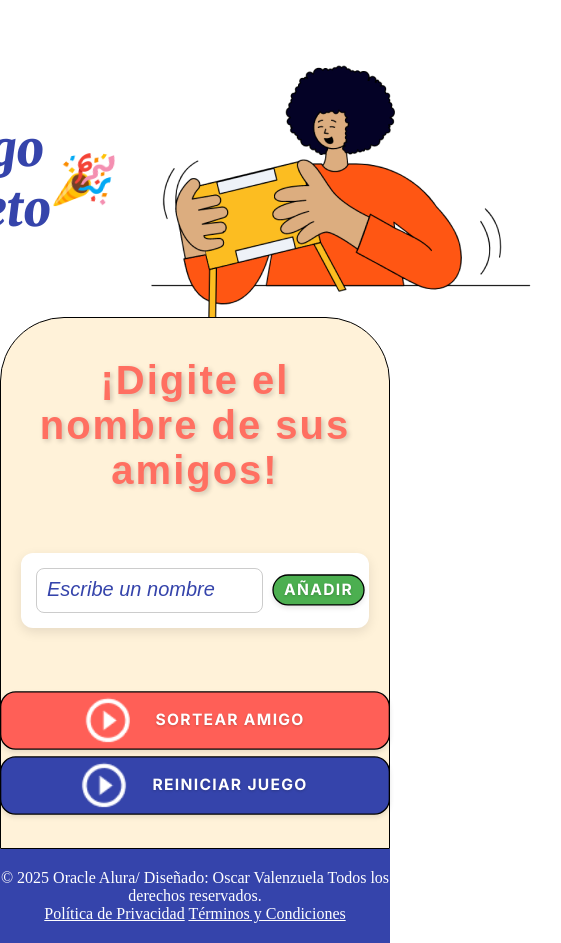
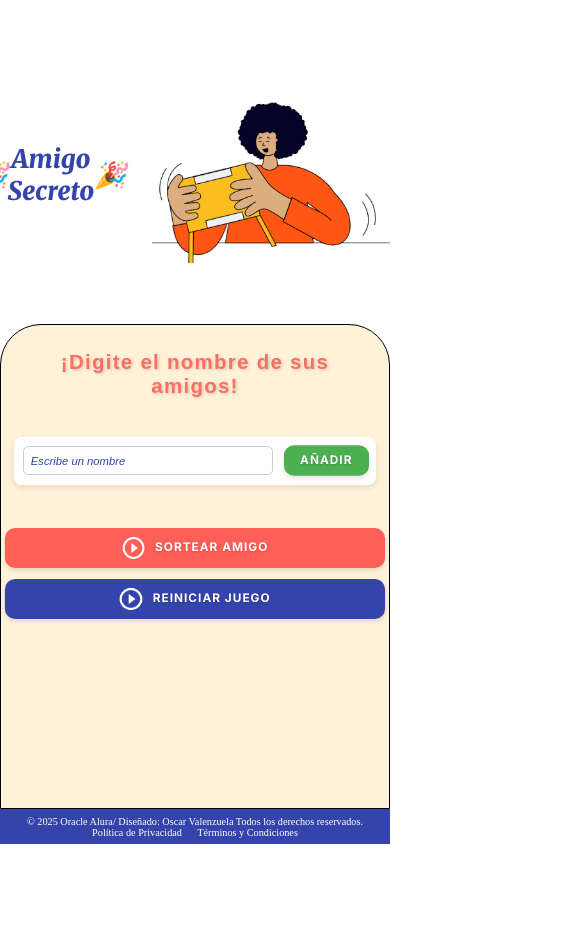
Before and after one commit to ozkar78/ProyectoAmigoSecreto, a plain HTML site: page index.html in a window 390 px wide. Shown: the whole page, 561 px wide, since content can reach past the window. After the commit the page ends 844 px from the top, so only its background shows below. Drawn offline with Linux system fonts and the light colour scheme.

Commit message:
segunda actualizacion mejorando texturas al diseño

```diff
--- a/style.css
+++ b/style.css
@@ -30,12 +30,14 @@
 /* ================================
    Estilo básico para el cuerpo de la página
 ==================================== */
-.body {
-    min-height: 100vh; /* Asegura que el cuerpo ocupe toda la altura de la ventana */
-    background-color: var(--color-primary); /* Fondo azul */
+html, body {
+    zoom: 0.8;
+    height: 100%;
+    width: 100%;
+    margin: 0;
+    padding: 0;
+    overflow-x: hidden; /* Evita el desbordamiento horizontal */
     display: flex;
-    justify-content: flex-start; /* Cambiado de center a flex-start */
-    align-items: flex-start; /* Cambiado de center a flex-start */
     flex-direction: column;
 }
 
@@ -79,7 +81,7 @@
    Estilo del título principal
 ==================================== */
 .main-title {
-    font-size: 48px;
+    font-size: 3rem;
     font-family: "Merriweather", serif;
     font-weight: 900;
     font-style: italic;
@@ -94,7 +96,6 @@
     content: "🎉 "; /* Agrega un icono antes del texto */
 }
 
-/* Agregar el mismo ícono después del texto */
 .main-title::after {
     content: " 🎉"; /* Agrega el mismo icono después del texto */
 }
@@ -104,7 +105,7 @@
 ==================================== */
 .section-title {
     font-family: "Baloo Tamma 2", sans-serif;
-    font-size: 40px;
+    font-size: 2.5rem;
     font-weight: 700;
     color: #ff6f61; /* Color naranja */
     text-shadow: 2px 2px 5px rgba(0, 0, 0, 0.2);
@@ -149,7 +150,7 @@
     width: 100%;
     height: 45px;
     padding: 10px;
-    font-size: 18px;
+    font-size: 1.1rem;
     border-radius: 8px;
     border: 1px solid #ccc; /* Borde gris claro */
     transition: border 0.3s ease; /* Transición suave en el borde */
@@ -165,7 +166,7 @@
    Estilo Frase del resultado sorteo
 ==================================== */
 #resultado{
-    font-size: 24px;
+    font-size: 1.5rem;
     font-family: "Merriweather", serif;
     font-weight: 900;
     color: #3544ab;
@@ -201,7 +202,7 @@
     padding: 8px;
     text-align: center;
     font-family: 'Baloo Tamma 2', sans-serif;
-    font-size: 14px;
+    font-size: 1rem;
     color: var(--color-text);
     width: 100%;
     box-shadow: 0 2px 4px rgba(0, 0, 0, 0.1);
@@ -219,7 +220,7 @@
 .input-name::placeholder {
     color: var(--color-primary);
     font-style: italic;
-    font-size: 20px;
+    font-size: 1.1rem;
     font-family: 'Baloo Tamma 2', sans-serif;
 }
 
@@ -241,26 +242,33 @@
 ==================================== */
 button {
     background-color: var(--color-primary); /* Color del botón */
-    padding: 4px 8px;
+    padding: 12px 24px;
     font-family: "Inter", sans-serif;
-    font-size: 12px;
+    font-size: 1.1rem;
     font-weight: 700;
     text-transform: uppercase;
-    letter-spacing: 1px;
-    border: 1px solid #000;
-    border-radius: 12px;
-    box-shadow: 0 2px 4px rgba(0, 0, 0, 0.1);
+    letter-spacing: 1.5px;
+    border: none;
+    border-radius: 15px;
+    box-shadow: 0 4px 6px rgba(0, 0, 0, 0.1);
     cursor: pointer;
-    transition: transform 0.2s ease, background-color 0.3s ease, box-shadow 0.3s ease;
+    transition: transform 0.2s ease, background-color 0.3s ease, box-shadow 0.3s ease, filter 0.2s ease;
     line-height: 1.2;
     color: var(--color-white);
-    text-shadow: 0 1px 2px rgba(0, 0, 0, 0.2);
-    display: flex;
+    text-shadow: 0 1px 3px rgba(0, 0, 0, 0.2);
+    display: inline-flex;
     justify-content: center;
     align-items: center;
-    gap: 20px;
-     /* Cambio destacado en rojo */
-     transform: scale(1.30); /* Aumenta el tamaño del botón en un 5% */
+    gap: 15px;
+    transform: scale(1.05); /* Aumenta el tamaño del botón con el hover */
+}
+
+/* Efecto hover */
+button:hover {
+    transform: scale(1.1); /* Agranda el botón cuando pasa el cursor */
+    background-color: var(--color-primary-dark); /* Oscurece el fondo al pasar el cursor */
+    box-shadow: 0 6px 10px rgba(0, 0, 0, 0.15); /* Más sombra */
+    filter: brightness(1.1); /* Aumenta el brillo */
 }
 
 /* ================================
@@ -272,15 +280,30 @@ button {
     background-color: #4CAF50; /* Verde */
 }
 
+.button-add:hover {
+    background-color: #45a049; /* Oscurece el verde al pasar el cursor */
+}
+
 /* Botón de eliminar */
 .btn-eliminar {
     background-color: var(--color-secondary); /* Rojo */
-    font-size: 10px;
+    font-size: 12px;
+    padding: 10px 20px;
+}
+
+.btn-eliminar:hover {
+    background-color: #d32f2f; /* Rojo oscuro */
+    box-shadow: 0 6px 8px rgba(0, 0, 0, 0.15);
 }
 
 /* Botón de sortear */
 .button-draw {
     background-color: var(--color-button);
+}
+
+.button-draw:hover {
+    background-color: #007bff; /* Azul al pasar el cursor */
+    box-shadow: 0 4px 8px rgba(0, 0, 0, 0.15);
 }
 
 /* ================================
@@ -299,20 +322,64 @@ html, body {
 
 footer {
     background-color: var(--color-primary); /* Fondo azul */
-    color: var(--color-white); /* Color blanco */
+    color: #ffffff; /* Color blanco */
     padding: 20px 0;
     display: flex;
     justify-content: center;
     align-items: center;
     width: 100%;
     margin-top: auto; /* Empuja el footer hacia abajo */
-}
-.footer,footer *{
-   color: var(--color-white);
 
 }
+
 footer .footer-content {
     text-align: center;
     width: 100%;
     max-width: 1200px;
+
 }
+
+/* Estilo para los enlaces dentro del footer */
+.footer-link {
+    color: #ffffff; /* Color blanco para los enlaces */
+    text-decoration: none; /* Elimina el subrayado de los enlaces */
+    margin: 0 10px; /* Espacio entre los enlaces */
+    font-size: 1rem;
+    transition: color 0.3s ease, transform 0.2s ease;
+}
+
+.footer-link:hover {
+    color: #ff6347; /* Cambia el color del enlace al pasar el cursor (puedes elegir el color que prefieras) */
+    transform: scale(1.05); /* Aumenta ligeramente el tamaño al hacer hover */
+}
+
+/* ================================
+   Media Queries para la Responsividad
+==================================== */
+@media (max-width: 1200px) {
+    .name-grid {
+        grid-template-columns: repeat(3, 1fr);
+    }
+}
+
+@media (max-width: 800px) {
+    .input-wrapper {
+        max-width: 100%;
+    }
+
+    .button-container {
+        width: 100%; /* Asegura que los botones ocupen todo el ancho */
+    }
+
+    .main-title {
+        font-size: 2.5rem;
+    }
+
+    .section-title {
+        font-size: 2rem;
+    }
+
+    footer {
+        padding: 10px 0;
+    }
+}
```
